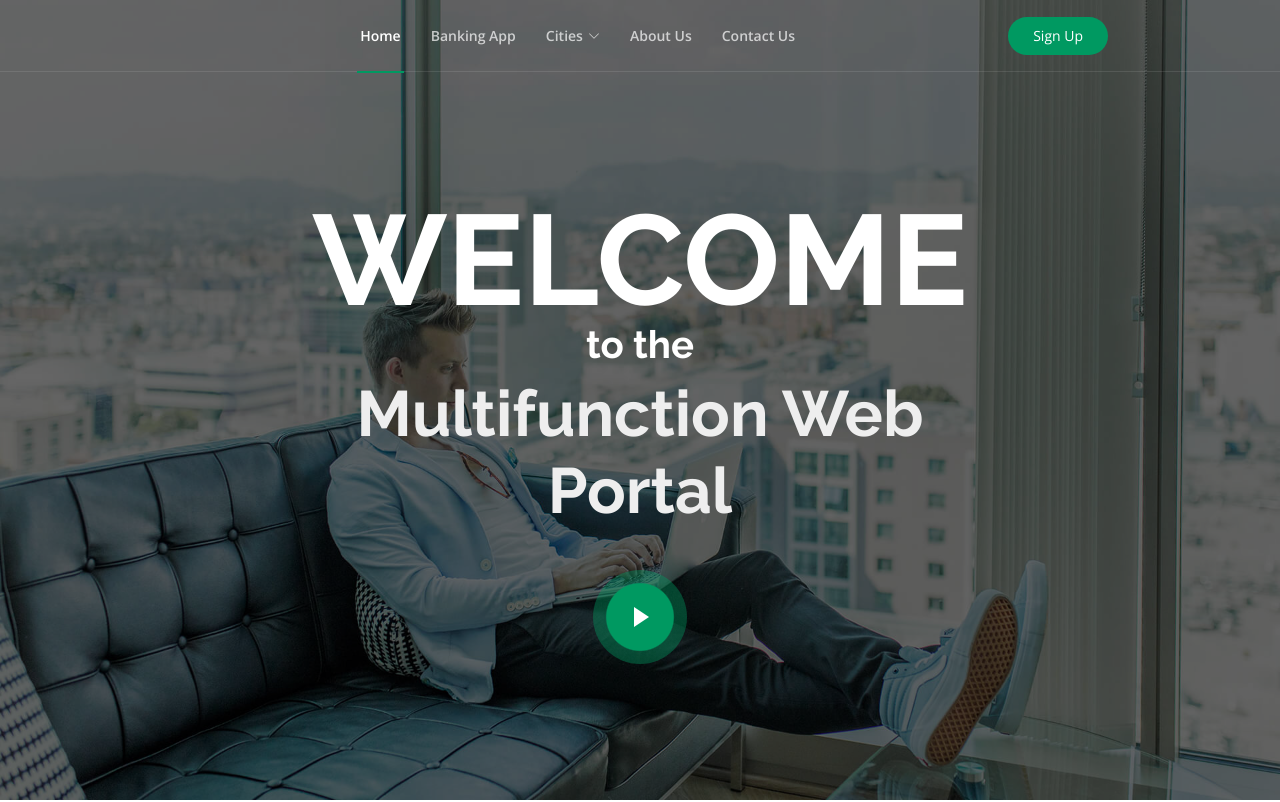
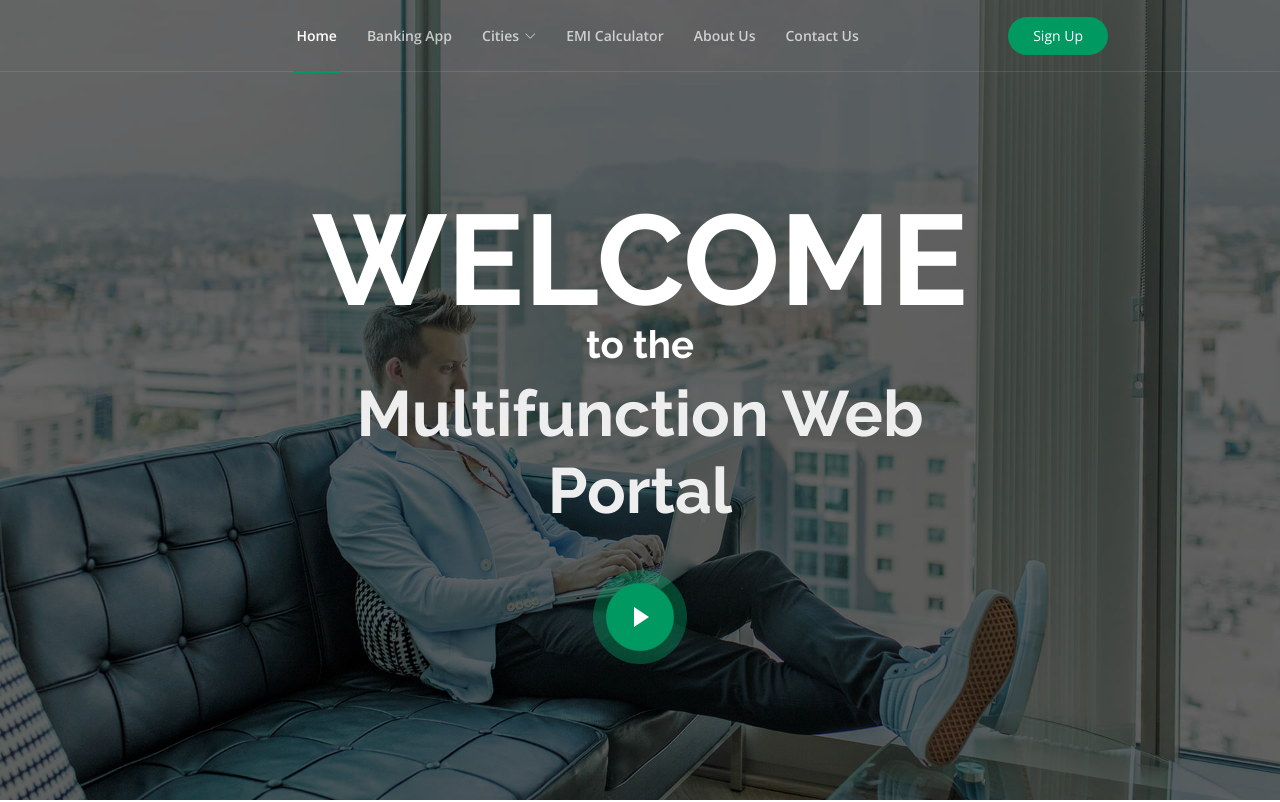
Before and after one commit to bhavukbaluja05/MX-Player-Training-Week1Task, a plain HTML site: page Week1 Complete Task/Code/index.html in a window 1280 px wide. Shown: the top 802 px of the page. Drawn offline with nearby package versions, Linux system fonts and the light colour scheme.

Commit message:
Week1 Complete Task

```diff
--- a/Week1 Complete Task/Code/index.html
+++ b/Week1 Complete Task/Code/index.html
@@ -52,7 +52,8 @@
                   <li><a href="gurugram.html">Gurugram</a></li>
                 </ul>
               </li>
-              <li><a class="nav-link scrollto " href="#about">About Us</a></li>
+              <li><a class="nav-link scrollto" href="EMI_Calculator.html">EMI Calculator</a></li>
+              <li><a class="nav-link scrollto" href="#about">About Us</a></li>
               <li><a class="nav-link scrollto" href="#contact">Contact Us</a></li>
             </ul>
             <i class="bi bi-list mobile-nav-toggle"></i>
```
Also changed, not shown: Week1 Complete Task/Code/bank.html (+1 -0 lines), Week1 Complete Task/Code/cities.html (+1 -0 lines), Week1 Complete Task/Code/delhi.html (+1 -0 lines), Week1 Complete Task/Code/gurugram.html (+1 -0 lines), Week1 Complete Task/Code/noida.html (+1 -0 lines), Week1 Complete Task/Code/signup.html (+1 -0 lines).
